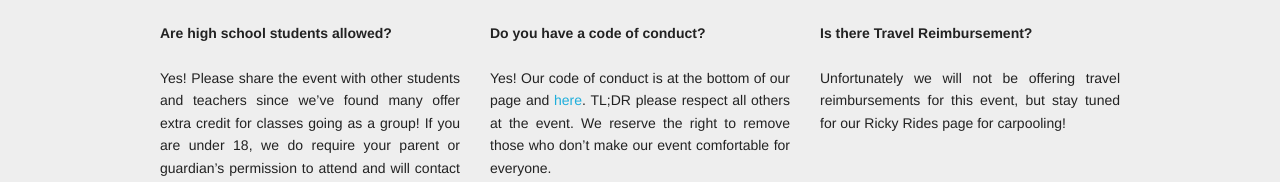
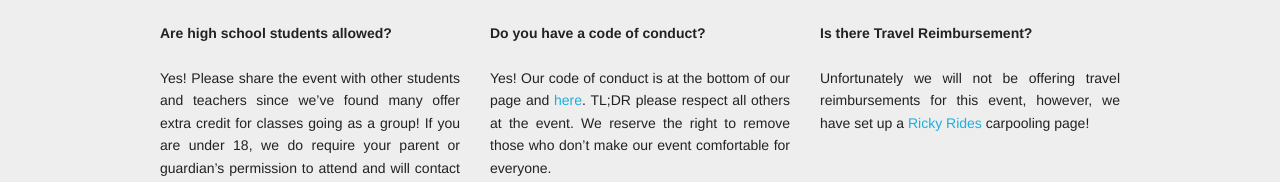
Before and after one commit to HackingEDU/HackingEDU.github.io, a plain HTML site: page index.html in a window 1280 px wide. Shown: the part 3253-3435 px from the top of the page. Drawn offline with nearby package versions, Linux system fonts and the light colour scheme; a script that the page names is missing.

Commit message:
Update index.html

```diff
--- a/index.html
+++ b/index.html
@@ -302,7 +302,7 @@
                                 <div class="col-md-4">
                                         <strong>Is there Travel Reimbursement?</strong>
                                         <br><br>
-                                        <p class="justified">Unfortunately we will not be offering travel reimbursements for this event, but stay tuned for our Ricky Rides page for carpooling!</p>
+                                        <p class="justified">Unfortunately we will not be offering travel reimbursements for this event, however, we have set up a <a href= "https://www.rickyrides.com/hackingedu-fall-training-day" data-mode="2" target="_blank"> Ricky Rides</a> carpooling page!</p>
                                 </div>
                                 <br>
 	<div class="row" style="clear:both;">
```
